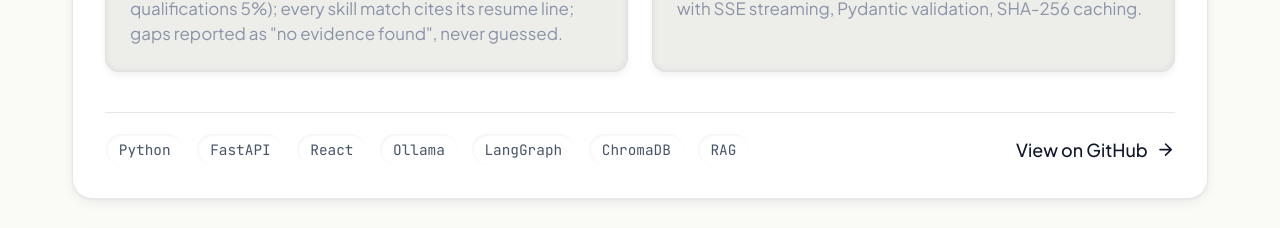
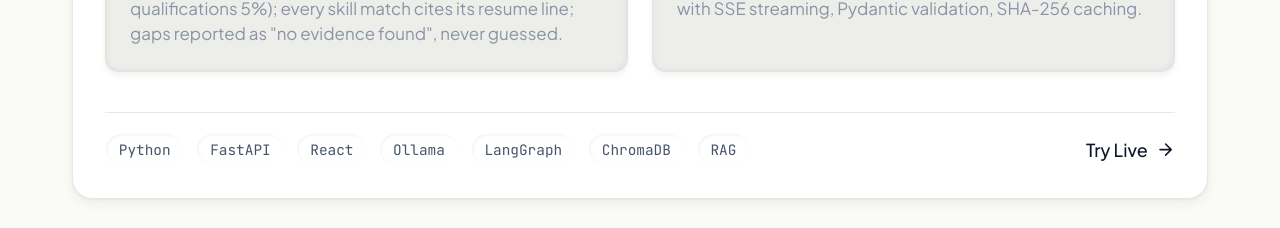
Before and after one commit to msaquib21/ai-portfolio, a React (Vite) app in the folder frontend/: page / in a window 1280 px wide. Shown: the part 7100-7328 px from the top of the page. Built offline with nearby package versions, Linux system fonts and the light colour scheme.

Commit message:
fix: pass liveLink prop to CaseStudy component so ResumeIQ shows Try Live link

```diff
--- a/frontend/src/sections/Projects.jsx
+++ b/frontend/src/sections/Projects.jsx
@@ -182,6 +182,7 @@ const Projects = () => {
                 details={c.details}
                 techStack={c.techStack}
                 githubLink={githubLink}
+                liveLink={c.liveLink}
                 flagship={c.flagship}
               />
             </div>
```
